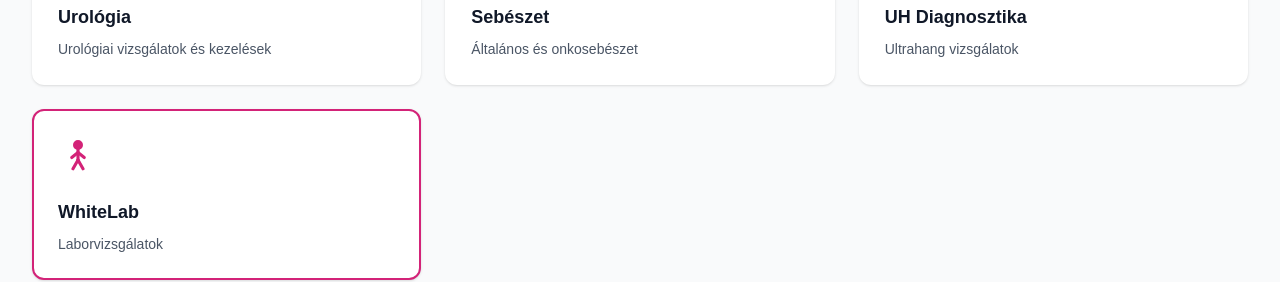
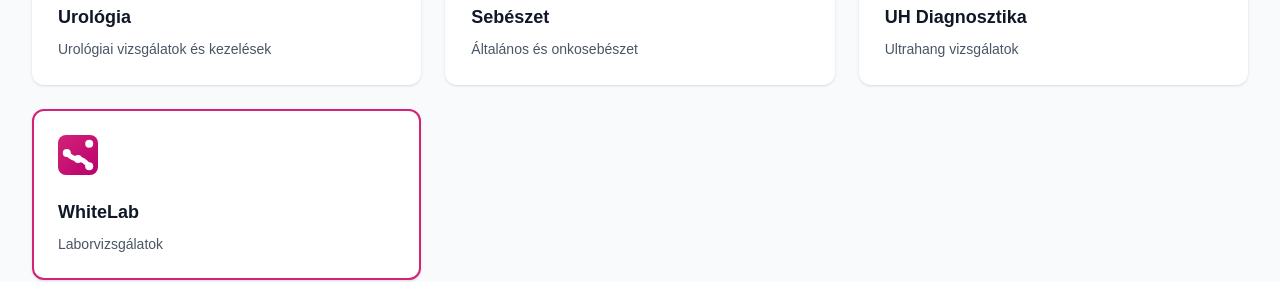
Before and after one commit to krisztajo/rona-appointment, a Next.js app: page / in a window 1280 px wide. Shown: the part 2120-2402 px from the top of the page. Built offline with nearby package versions, Linux system fonts and the light colour scheme.

Commit message:
Use official WhiteLab logo as homepage specialty icon

```diff
--- a/src/app/page.tsx
+++ b/src/app/page.tsx
@@ -9,8 +9,8 @@ import {
   UrologyIcon,
   SurgeryIcon,
   UltrasoundIcon,
-  WhiteLabIcon,
 } from "@/components/icons/ServiceIcons";
+import { WhiteLabLogoIcon } from "@/components/icons/WhiteLabLogoIcon";
 
 export default function Home() {
   // Show first 4 doctors on homepage
@@ -146,7 +146,7 @@ export default function Home() {
               { name: "Urológia", icon: UrologyIcon, desc: "Urológiai vizsgálatok és kezelések", link: "/szolgaltatasok" },
               { name: "Sebészet", icon: SurgeryIcon, desc: "Általános és onkosebészet", link: "/szolgaltatasok" },
               { name: "UH Diagnosztika", icon: UltrasoundIcon, desc: "Ultrahang vizsgálatok", link: "/szolgaltatasok" },
-              { name: "WhiteLab", icon: WhiteLabIcon, desc: "Laborvizsgálatok", link: "https://whitelab.hu/helyszinek/rona-rendelo", external: true, color: "rgb(211, 35, 120)" },
+              { name: "WhiteLab", icon: WhiteLabLogoIcon, desc: "Laborvizsgálatok", link: "https://whitelab.hu/helyszinek/rona-rendelo", external: true, color: "rgb(211, 35, 120)" },
             ].map((specialty) => (
               specialty.external ? (
                 <a
--- /dev/null
+++ b/src/components/icons/WhiteLabLogoIcon.tsx
@@ -0,0 +1,36 @@
+// WhiteLab official logo SVG React component
+// Source: provided image (converted to SVG)
+import React from "react";
+
+interface IconProps {
+  className?: string;
+  size?: number;
+}
+
+const defaultSize = 32;
+
+export const WhiteLabLogoIcon: React.FC<IconProps> = ({ className = "", size = defaultSize }) => (
+  <svg
+    width={size}
+    height={size}
+    viewBox="0 0 200 200"
+    fill="none"
+    xmlns="http://www.w3.org/2000/svg"
+    className={className}
+  >
+    <rect width="200" height="200" rx="40" fill="url(#pink)" />
+    <circle cx="44" cy="90" r="20" fill="#fff" />
+    <circle cx="100" cy="120" r="20" fill="#fff" />
+    <circle cx="156" cy="44" r="20" fill="#fff" />
+    <circle cx="156" cy="156" r="20" fill="#fff" />
+    <path d="M44 90 Q72 120 100 120 Q128 120 156 156" stroke="#fff" strokeWidth="24" fill="none" strokeLinecap="round" />
+    <defs>
+      <linearGradient id="pink" x1="0" y1="0" x2="200" y2="200" gradientUnits="userSpaceOnUse">
+        <stop stop-color="#d32378" />
+        <stop offset="1" stop-color="#b9006e" />
+      </linearGradient>
+    </defs>
+  </svg>
+);
+
+export default WhiteLabLogoIcon;
```
